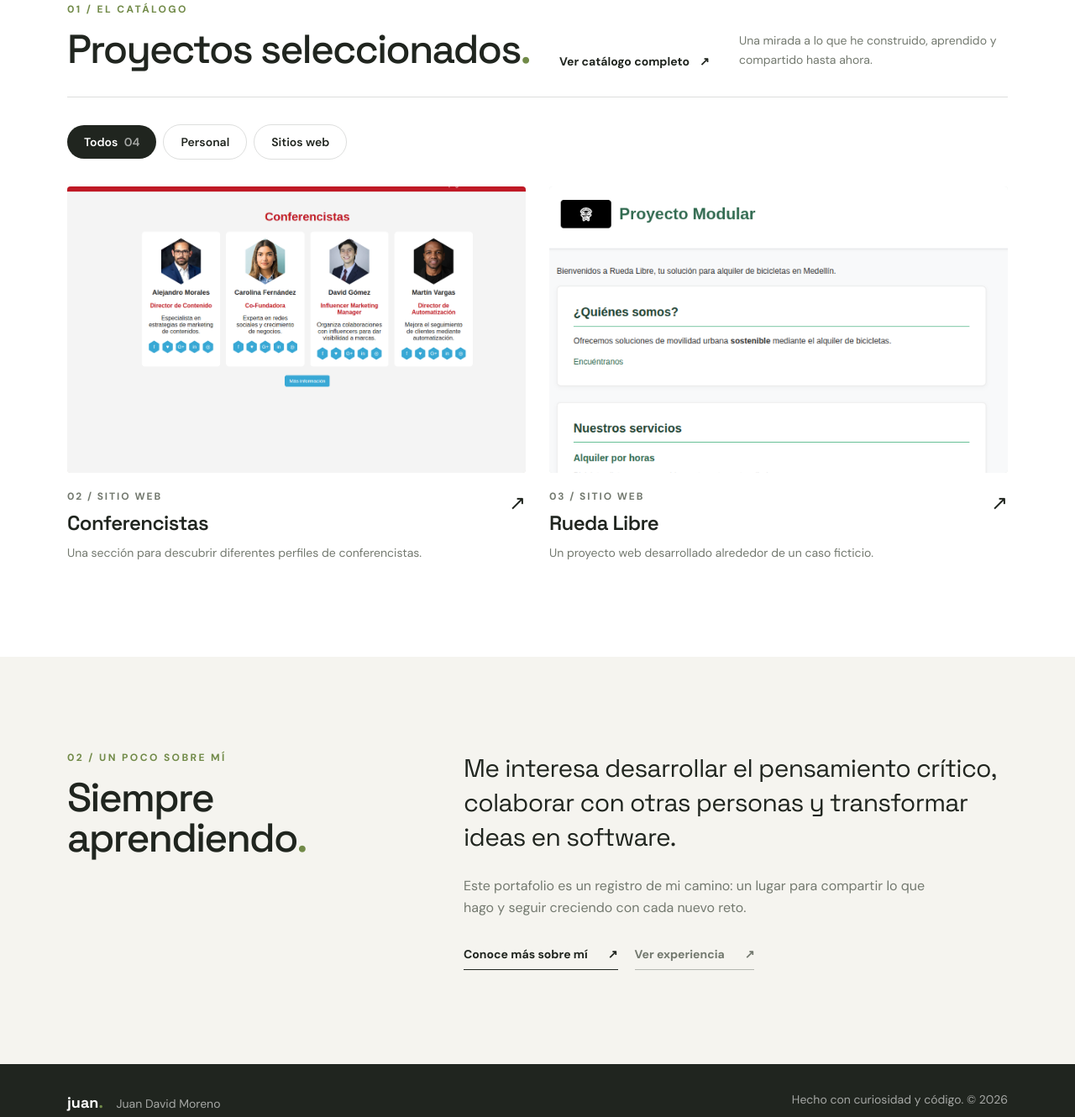
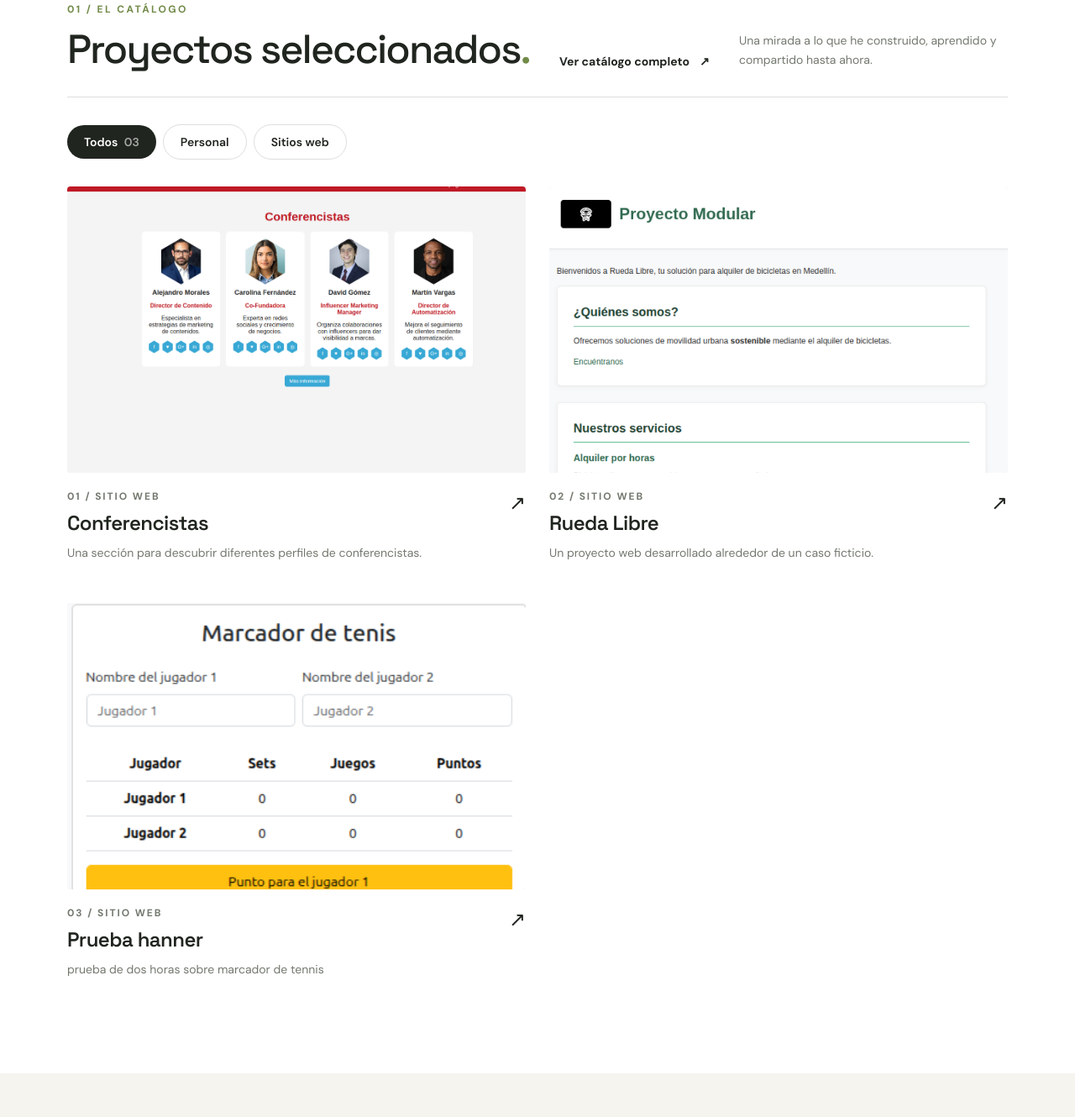
Before and after one commit to juanda584/Portafolio, a website: page index.html in a window 1280 px wide. Shown: the part 717-2047 px from the top of the page at 84% size. Drawn offline with Linux system fonts and the light colour scheme.

Commit message:
feat: se agrego la prueba de hanner

```diff
--- a/index.html
+++ b/index.html
@@ -48,7 +48,7 @@
           <p class="max-w-xs text-sm leading-relaxed text-muted">Una mirada a lo que he construido, aprendido y compartido hasta ahora.</p>
         </div>
         <div class="flex flex-wrap items-center gap-2 py-8" role="group" aria-label="Filtrar proyectos por categoría">
-          <button type="button" data-filter="todos" aria-pressed="true" class="filter-button rounded-full bg-ink px-5 py-2.5 text-sm font-semibold text-white transition">Todos <span class="ml-1 opacity-60">04</span></button>
+          <button type="button" data-filter="todos" aria-pressed="true" class="filter-button rounded-full bg-ink px-5 py-2.5 text-sm font-semibold text-white transition">Todos <span class="ml-1 opacity-60">03</span></button>
           <button type="button" data-filter="personal" aria-pressed="false" class="filter-button rounded-full border border-ink/15 px-5 py-2.5 text-sm font-semibold text-ink transition hover:border-ink">Personal</button>
           <button type="button" data-filter="web" aria-pressed="false" class="filter-button rounded-full border border-ink/15 px-5 py-2.5 text-sm font-semibold text-ink transition hover:border-ink">Sitios web</button>
         </div>
@@ -56,12 +56,17 @@
 
           <article data-category="web" class="project group">
             <a href="https://juanda584.github.io/sem_1actividad-1-robinson/" target="_blank" rel="noopener noreferrer" aria-label="Ver proyecto Conferencistas (abre en una pestaña nueva)" class="block overflow-hidden rounded-sm bg-[#e8e5de]"><img src="img/Screenshot From 2026-10-21 23-45-27.png" alt="Vista previa del proyecto Conferencistas" class="aspect-16/10 w-full object-cover object-top transition duration-500 group-hover:scale-[1.03]"></a>
-            <div class="mt-5 flex items-start justify-between gap-4"><div><p class="mb-2 text-xs font-bold uppercase tracking-[0.16em] text-muted">02 / Sitio web</p><h3 class="font-display text-2xl font-semibold tracking-tight">Conferencistas</h3><p class="mt-2 text-sm leading-relaxed text-muted">Una sección para descubrir diferentes perfiles de conferencistas.</p></div><span aria-hidden="true" class="text-2xl transition group-hover:translate-x-1 group-hover:-translate-y-1">↗</span></div>
+            <div class="mt-5 flex items-start justify-between gap-4"><div><p class="mb-2 text-xs font-bold uppercase tracking-[0.16em] text-muted">01 / Sitio web</p><h3 class="font-display text-2xl font-semibold tracking-tight">Conferencistas</h3><p class="mt-2 text-sm leading-relaxed text-muted">Una sección para descubrir diferentes perfiles de conferencistas.</p></div><span aria-hidden="true" class="text-2xl transition group-hover:translate-x-1 group-hover:-translate-y-1">↗</span></div>
           </article>
           <article data-category="web" class="project group">
             <a href="https://juanda584.github.io/Rueda-libre/" target="_blank" rel="noopener noreferrer" aria-label="Ver proyecto Rueda Libre (abre en una pestaña nueva)" class="block overflow-hidden rounded-sm bg-[#e3e8e4]"><img src="img/Screenshot From 2026-10-24 00-03-44.png" alt="Vista previa del proyecto Rueda Libre" class="aspect-16/10 w-full object-cover object-top transition duration-500 group-hover:scale-[1.03]" loading="lazy"></a>
-            <div class="mt-5 flex items-start justify-between gap-4"><div><p class="mb-2 text-xs font-bold uppercase tracking-[0.16em] text-muted">03 / Sitio web</p><h3 class="font-display text-2xl font-semibold tracking-tight">Rueda Libre</h3><p class="mt-2 text-sm leading-relaxed text-muted">Un proyecto web desarrollado alrededor de un caso ficticio.</p></div><span aria-hidden="true" class="text-2xl transition group-hover:translate-x-1 group-hover:-translate-y-1">↗</span></div>
+            <div class="mt-5 flex items-start justify-between gap-4"><div><p class="mb-2 text-xs font-bold uppercase tracking-[0.16em] text-muted">02 / Sitio web</p><h3 class="font-display text-2xl font-semibold tracking-tight">Rueda Libre</h3><p class="mt-2 text-sm leading-relaxed text-muted">Un proyecto web desarrollado alrededor de un caso ficticio.</p></div><span aria-hidden="true" class="text-2xl transition group-hover:translate-x-1 group-hover:-translate-y-1">↗</span></div>
           </article>
+          <article data-category="web" class="project group">
+            <a href="https://juanda584.github.io/prueba-hanner/" target="_blank" rel="noopener noreferrer" aria-label="Ver proyecto Rueda Libre (abre en una pestaña nueva)" class="block overflow-hidden rounded-sm bg-[#e3e8e4]"><img src="img/pruebahanner.png" alt="Vista previa del proyecto Rueda Libre" class="aspect-16/10 w-full object-cover object-top transition duration-500 group-hover:scale-[1.03]" loading="lazy"></a>
+            <div class="mt-5 flex items-start justify-between gap-4"><div><p class="mb-2 text-xs font-bold uppercase tracking-[0.16em] text-muted">03 / Sitio web</p><h3 class="font-display text-2xl font-semibold tracking-tight">Prueba hanner</h3><p class="mt-2 text-sm leading-relaxed text-muted">prueba de dos horas sobre marcador de tennis</p></div><span aria-hidden="true" class="text-2xl transition group-hover:translate-x-1 group-hover:-translate-y-1">↗</span></div>
+          </article>
+
         </div>
       </div>
     </section>
```
Also changed, not shown: pages/proyectos.html (+4 -2 lines), img/pruebahanner.png (added).
